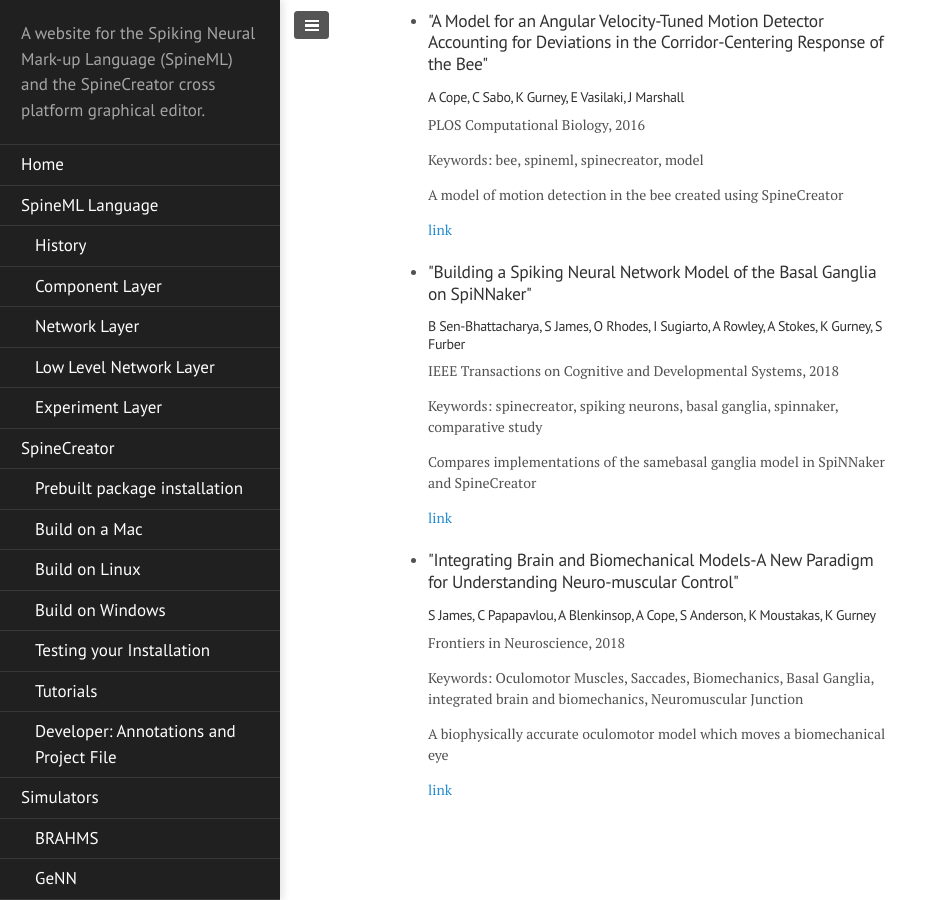
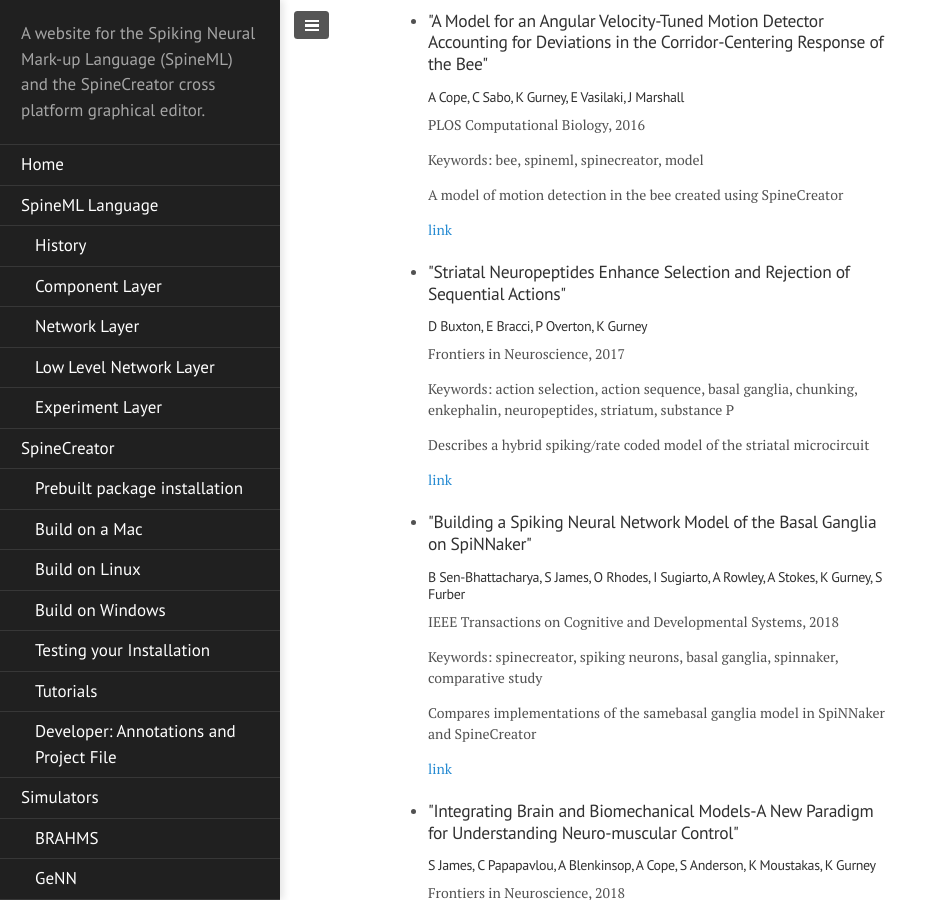
Before and after one commit to SpineML/spineml.github.io, a Jekyll site: the page built from publications/index.md, in a window 1280 px wide and 900 px high, scrolled down 519 px. Shown: the whole window, without its empty margins (0-948 px from the left). Built offline with Jekyll 4.4.1, drawn with Linux system fonts in a browser that asks for light colours; nearby versions of some CDN libraries; library files that are not in the unit come from our copies; some of the changed lines change nothing that is shown.

Commit message:
Adds Dave Buxton's Striatal Microcircuit model

```diff
--- a/_data/papers.yml
+++ b/_data/papers.yml
@@ -6,6 +6,53 @@
   url: "http://journals.plos.org/ploscompbiol/article?id=10.1371/journal.pcbi.1004887"
   keywords: "bee, spineml, spinecreator, model"
   bib:
+
+
+- title: "Striatal Neuropeptides Enhance Selection and Rejection of Sequential Actions"
+  author-list: "D Buxton, E Bracci, P Overton, K Gurney"
+  publication: "Frontiers in Neuroscience, 2017"
+  description: "Describes a hybrid spiking/rate coded model of the
+  striatal microcircuit"
+  abstract: "The striatum is the primary input nucleus for the basal
+  ganglia, and receives glutamatergic afferents from the cortex. Under
+  the hypothesis that basal ganglia perform action selection, these
+  cortical afferents encode potential “action requests.” Previous
+  studies have suggested the striatum may utilize a mutually
+  inhibitory network of medium spiny neurons (MSNs) to filter these
+  requests so that only those of high salience are selected. However,
+  the mechanisms enabling the striatum to perform clean, rapid
+  switching between distinct actions that form part of a learned
+  action sequence are still poorly understood. Substance P (SP) and
+  enkephalin are neuropeptides co-released with GABA in MSNs
+  preferentially expressing D1 or D2 dopamine receptors
+  respectively. SP has a facilitatory effect on subsequent
+  glutamatergic inputs to target MSNs, while enkephalin has an
+  inhibitory effect. Blocking the action of SP in the striatum is also
+  known to affect behavioral transitions. We constructed
+  phenomenological models of the effects of SP and enkephalin, and
+  integrated these into a hybrid model of basal ganglia comprising a
+  spiking striatal microcircuit and rate–coded populations
+  representing other major structures. We demonstrated that diffuse
+  neuropeptide connectivity enhanced the selection of unordered action
+  requests, and that for true action sequences, where action semantics
+  define a fixed structure, a patterning of the SP connectivity
+  reflecting this ordering enhanced selection of actions presented in
+  the correct sequential order and suppressed incorrect ordering. We
+  also showed that selective pruning of SP connections allowed
+  context–sensitive inhibition of specific undesirable requests that
+  otherwise interfered with selection of an action group. Our model
+  suggests that the interaction of SP and enkephalin enhances the
+  contrast between selection and rejection of action requests, and
+  that patterned SP connectivity in the striatum allows the “chunking”
+  of actions and improves selection of sequences. Efficient execution
+  of action sequences may therefore result from a combination of
+  ordered cortical inputs and patterned neuropeptide connectivity
+  within striatum."
+  url: "https://www.frontiersin.org/articles/10.3389/fncom.2017.00062/full"
+  keywords: "action selection, action sequence, basal ganglia, chunking,
+  enkephalin, neuropeptides, striatum, substance P"
+  bib:
+
 
 - title: "Building a Spiking Neural Network Model of the Basal Ganglia
   on SpiNNaker"
```
